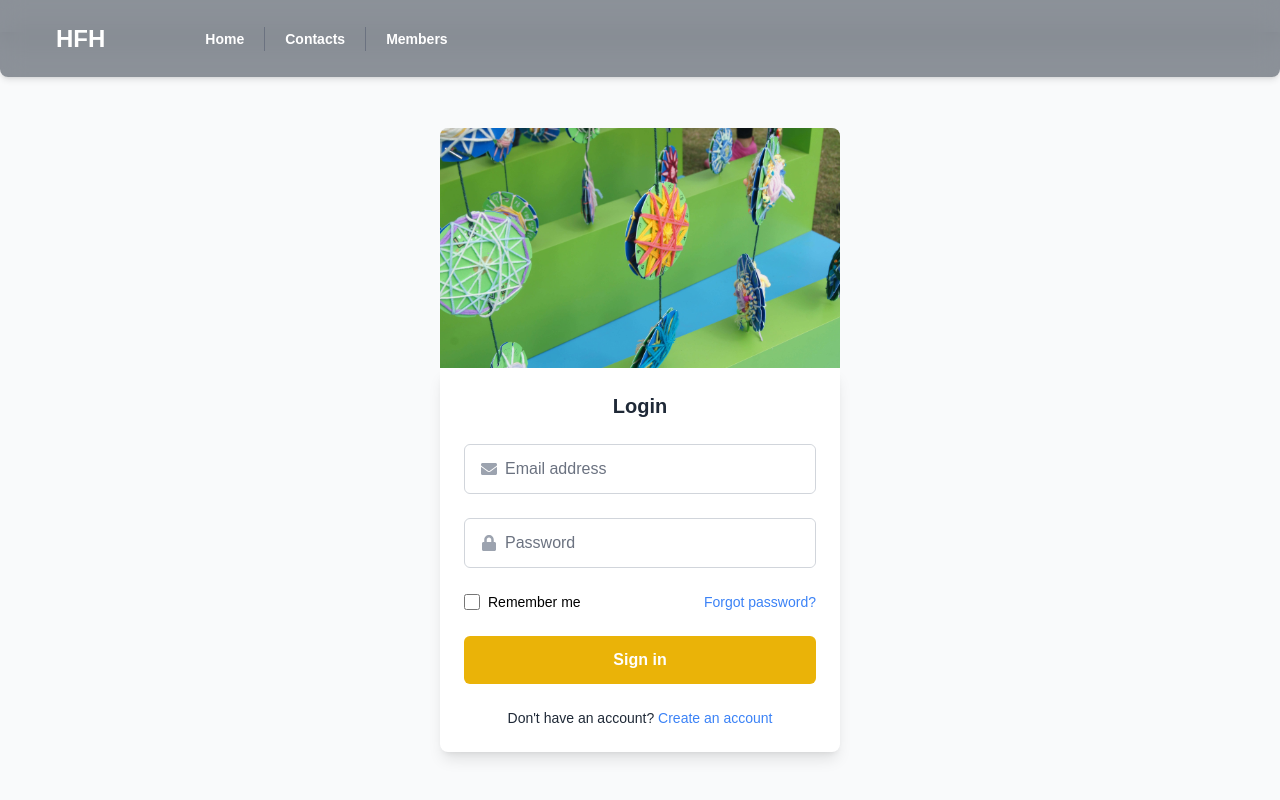
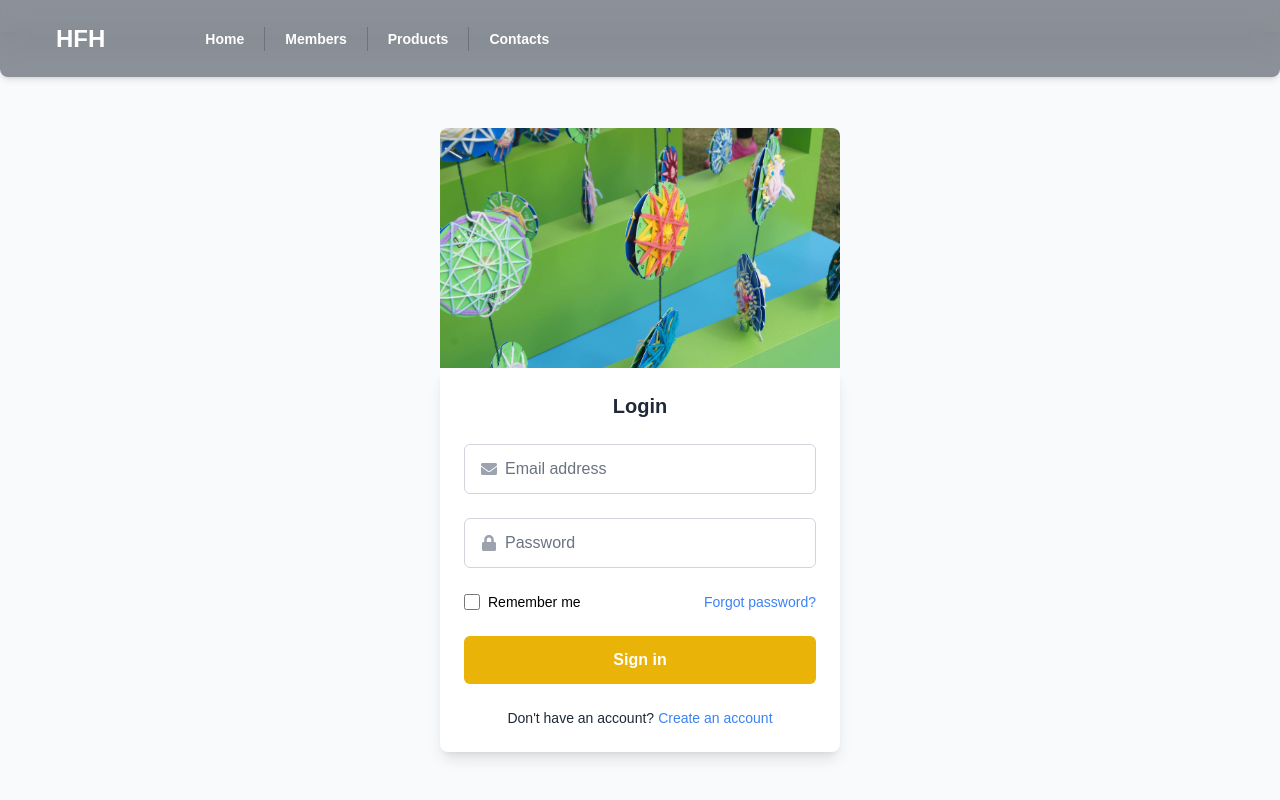
Before and after one commit to jackloosantamaria/team03-handcraftedhaven, a Next.js app: page /login in a window 1280 px wide. Shown: the top 800 px of the page. Built offline with nearby package versions, Linux system fonts and the light colour scheme.

Commit message:
add products to nav, added create account form

```diff
--- a/src/app/ui/login-form.tsx
+++ b/src/app/ui/login-form.tsx
@@ -1,45 +1,68 @@
 "use client";
 import { Metadata } from "next";
-import { FaEnvelope, FaLock } from "react-icons/fa"; // Import icons
+import { FaEnvelope, FaLock, FaUser } from "react-icons/fa"; // Import icons
 import { useState } from "react";
-{/* eslint-disable-next-line @typescript-eslint/no-unused-vars */}
-import styles from './home.module.css';
-{/* eslint-disable-next-line @typescript-eslint/no-unused-vars */}
-import { truncate } from "fs/promises";
 
 export const metadata: Metadata = {
-  title: 'Login',
+  title: "Login",
 };
 
-export function LoginForm() {
+export function LoginForm({ login = true }) {
   const [focusEmail, setFocusEmail] = useState(false);
   const [focusPassword, setFocusPassword] = useState(false);
+  const [focusName, setFocusName] = useState(false);
+  const [isLogin, setIsLogin] = useState(login);
 
   const handleFocus = (event: React.FocusEvent<HTMLInputElement>) => {
-    if(event.target.type == "email") {
+    if (event.target.type == "email") {
       setFocusEmail(true);
-    } else if(event.target.type == "password") {
+    } else if (event.target.type == "password") {
       setFocusPassword(true);
+    } else if (event.target.name == "name") {
+      setFocusName(true);
     }
   };
 
   const handleBlur = (event: React.FocusEvent<HTMLInputElement>) => {
-    console.log(event.target.autocomplete)
-    if(event.target.type == "email") {
+    if (event.target.type == "email") {
       setFocusEmail(false);
-    } else if(event.target.type == "password") {
+    } else if (event.target.type == "password") {
       setFocusPassword(false);
+    } else if (event.target.name == "name") {
+      setFocusName(false);
     }
   };
 
   return (
     <form className="bg-white rounded-b-lg shadow-lg p-6 space-y-6">
+      {/* Title */}
+      <h2 className="text-xl font-bold text-center text-gray-800">
+        {isLogin ? "Login" : "Create Account"}
+      </h2>
 
-      {/* Login Title */}
-      <h2 className="text-xl font-bold text-center text-gray-800">Login</h2>
+      {/* Name Input (Only for Create Account) */}
+      {!isLogin && (
+        <div
+          className={`relative flex items-center border border-gray-300 gap-2 bg-white rounded-md ${focusName ? "ring-2 ring-blue-500" : ""}`}
+        >
+          <div className="flex items-center justify-center pl-4">
+            <FaUser className="text-gray-400" />
+          </div>
+          <input
+            type="text"
+            name="name"
+            onFocus={handleFocus}
+            onBlur={handleBlur}
+            className="w-full py-3 pr-2 border-none rounded-md text-gray-800 focus:outline-none bg-white placeholder-gray-500"
+            placeholder="Full Name"
+          />
+        </div>
+      )}
 
       {/* Email Input */}
-      <div className={`relative flex items-center border border-gray-300 gap-2 bg-white rounded-md ${focusEmail ? 'ring-2 ring-blue-500' : ''}`}>
+      <div
+        className={`relative flex items-center border border-gray-300 gap-2 bg-white rounded-md ${focusEmail ? "ring-2 ring-blue-500" : ""}`}
+      >
         <div className="flex items-center justify-center pl-4">
           <FaEnvelope className="text-gray-400" />
         </div>
@@ -47,13 +70,15 @@ export function LoginForm() {
           type="email"
           onFocus={handleFocus}
           onBlur={handleBlur}
-          className="w-full py-3 pr-2  border-none rounded-md text-gray-800 focus:outline-none bg-white placeholder-gray-500"
+          className="w-full py-3 pr-2 border-none rounded-md text-gray-800 focus:outline-none bg-white placeholder-gray-500"
           placeholder="Email address"
         />
       </div>
 
       {/* Password Input */}
-      <div className={`relative flex items-center border border-gray-300 gap-2 bg-white rounded-md ${focusPassword ? 'ring-2 ring-blue-500' : ''}`}>
+      <div
+        className={`relative flex items-center border border-gray-300 gap-2 bg-white rounded-md ${focusPassword ? "ring-2 ring-blue-500" : ""}`}
+      >
         <div className="flex items-center justify-center pl-4">
           <FaLock className="text-gray-400" />
         </div>
@@ -66,29 +91,55 @@ export function LoginForm() {
         />
       </div>
 
-      {/* Remember Me & Forgot Password */}
-      <div className="flex justify-between items-center">
-        <div className="flex items-center">
-          <input type="checkbox" id="remember" className="h-4 w-4" />
-          <label htmlFor="remember" className="text-sm text-black ml-2">Remember me</label>
+      {/* Remember Me & Forgot Password (Only for Login) */}
+      {isLogin && (
+        <div className="flex justify-between items-center">
+          <div className="flex items-center">
+            <input type="checkbox" id="remember" className="h-4 w-4" />
+            <label htmlFor="remember" className="text-sm text-black ml-2">
+              Remember me
+            </label>
+          </div>
+          <a href="#!" className="text-sm text-blue-500 hover:underline">
+            Forgot password?
+          </a>
         </div>
-        <a href="#!" className="text-sm text-blue-500 hover:underline">Forgot password?</a>
-      </div>
+      )}
 
-      {/* Login Button */}
+      {/* Submit Button */}
       <button
         type="submit"
         className="w-full py-3 bg-yellow-500 text-white rounded-md font-semibold hover:bg-yellow-600 focus:outline-none focus:ring-2 focus:ring-blue-500"
       >
-        Sign in
+        {isLogin ? "Sign in" : "Create Account"}
       </button>
 
-      {/* Create Account Button */}
+      {/* Toggle Between Login & Create Account */}
       <p className="text-center text-sm text-gray-800">
-        {/* eslint-disable-next-line react/no-unescaped-entities */}
-        Don't have an account? <a href="#!" className="text-blue-500 hover:underline">Create an account</a>
+        {isLogin ? (
+          <>
+            <span>Don't have an account?</span>
+            <button
+              type="button"
+              onClick={() => setIsLogin(false)}
+              className="text-blue-500 hover:underline ml-1"
+            >
+              Create an account
+            </button>
+          </>
+        ) : (
+          <>
+            <span>Already have an account?</span>
+            <button
+              type="button"
+              onClick={() => setIsLogin(true)}
+              className="text-blue-500 hover:underline ml-1"
+            >
+              Sign in
+            </button>
+          </>
+        )}
       </p>
-
     </form>
   );
 }
--- a/src/app/ui/navegation/hum-menu.tsx
+++ b/src/app/ui/navegation/hum-menu.tsx
@@ -14,8 +14,9 @@ export default function HumMenu() {
 
   const navLinks = [
     { name: "Home", href: "/" },
+    { name: "Members", href: "/members" },
+    { name: "Products", href: "/products" },
     { name: "Contacts", href: "/contacts" },
-    { name: "Members", href: "/members" },
   ];
 
   return (
--- a/src/app/ui/navegation/nav-bar.tsx
+++ b/src/app/ui/navegation/nav-bar.tsx
@@ -13,8 +13,9 @@ export default function NavBar() {
 
     const navLinks = [
         { name: "Home", href: "/" },
+        { name: "Members", href: "/members" },
+        { name: "Products", href: "/products" },
         { name: "Contacts", href: "/contacts" },
-        { name: "Members", href: "/members" },
     ];
 
     return (
```
Also changed, not shown: 1 other file (tests, documents, lock files or other folders).
